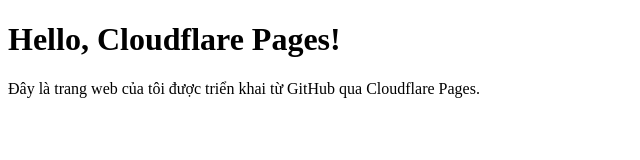
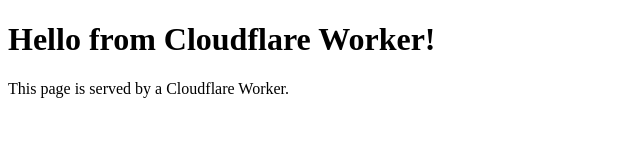
Before and after one commit to PiPlan/piplan_vs1, a plain HTML site: page index.htm in a window 1280 px wide. Shown: the whole page, without its empty margins (0-640 px from the left). Drawn offline with Linux system fonts and the light colour scheme.

Commit message:
Update index.htm

```diff
--- a/index.htm
+++ b/index.htm
@@ -3,10 +3,11 @@
 <head>
     <meta charset="UTF-8">
     <meta name="viewport" content="width=device-width, initial-scale=1.0">
-    <title>My Cloudflare Page</title>
+    <title>My Cloudflare Worker</title>
+    <link rel="stylesheet" href="/styles.css"> <!-- Link đến file CSS -->
 </head>
 <body>
-    <h1>Hello, Cloudflare Pages!</h1>
-    <p>Đây là trang web của tôi được triển khai từ GitHub qua Cloudflare Pages.</p>
+    <h1>Hello from Cloudflare Worker!</h1>
+    <p>This page is served by a Cloudflare Worker.</p>
 </body>
 </html>
```
